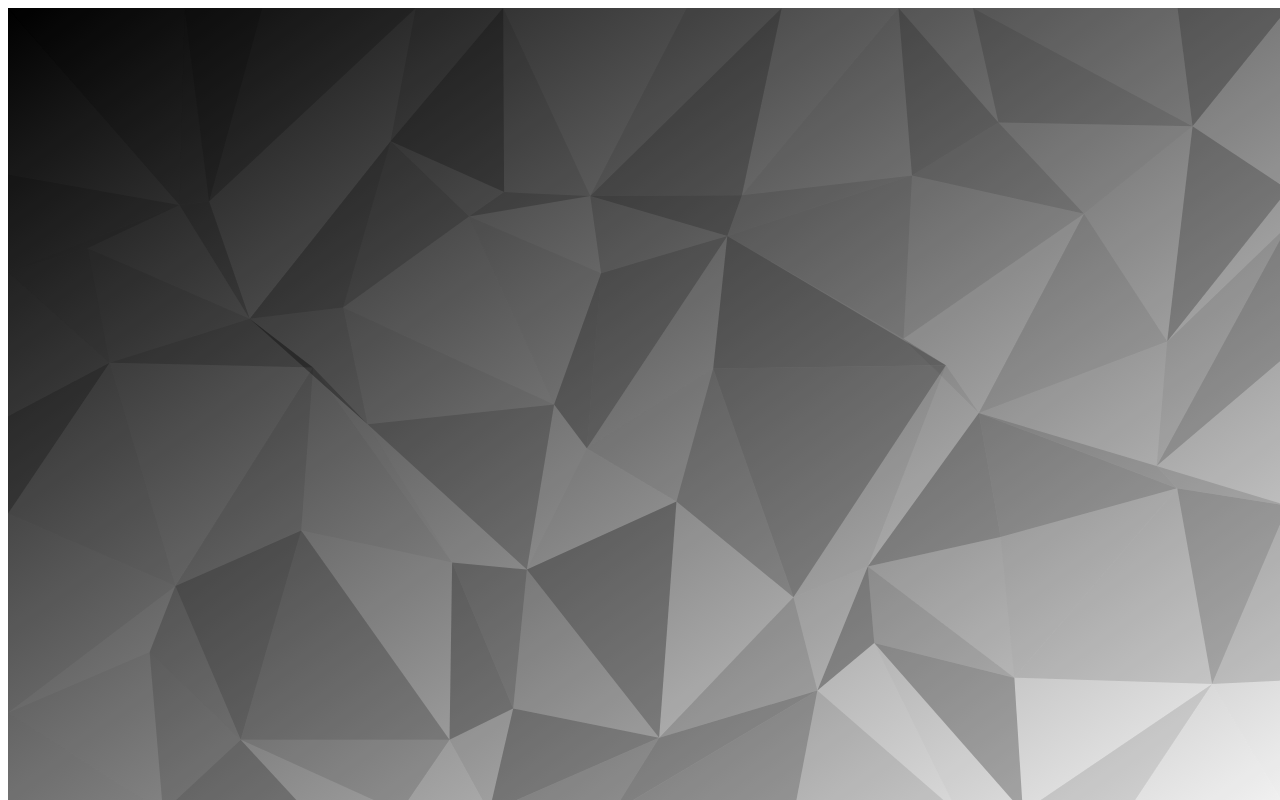
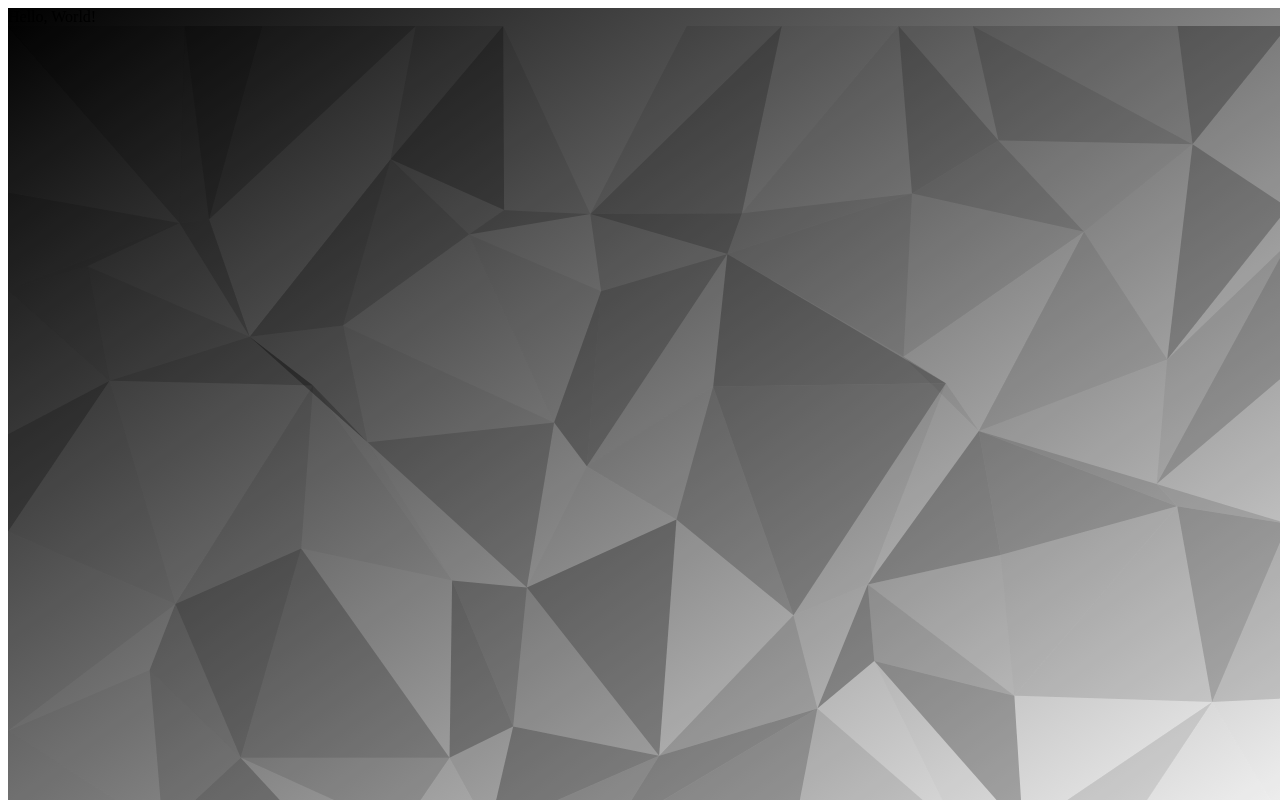
Before and after one commit to pscore23/portfolio, a plain HTML site: page index.html in a window 1280 px wide. Drawn offline with Linux system fonts and the light colour scheme.

Commit message:
[update]

```diff
--- a/index.html
+++ b/index.html
@@ -16,7 +16,9 @@
     <link rel="stylesheet prefetch" href="/static_/stylesheet/common.css" media="print" onload="this.media='all'">
 
 <body>
-    <div id="bg"></div>
+    <div id="bg">
+        Hello, World!
+    </div>
 </body>
 
 </html>
```
